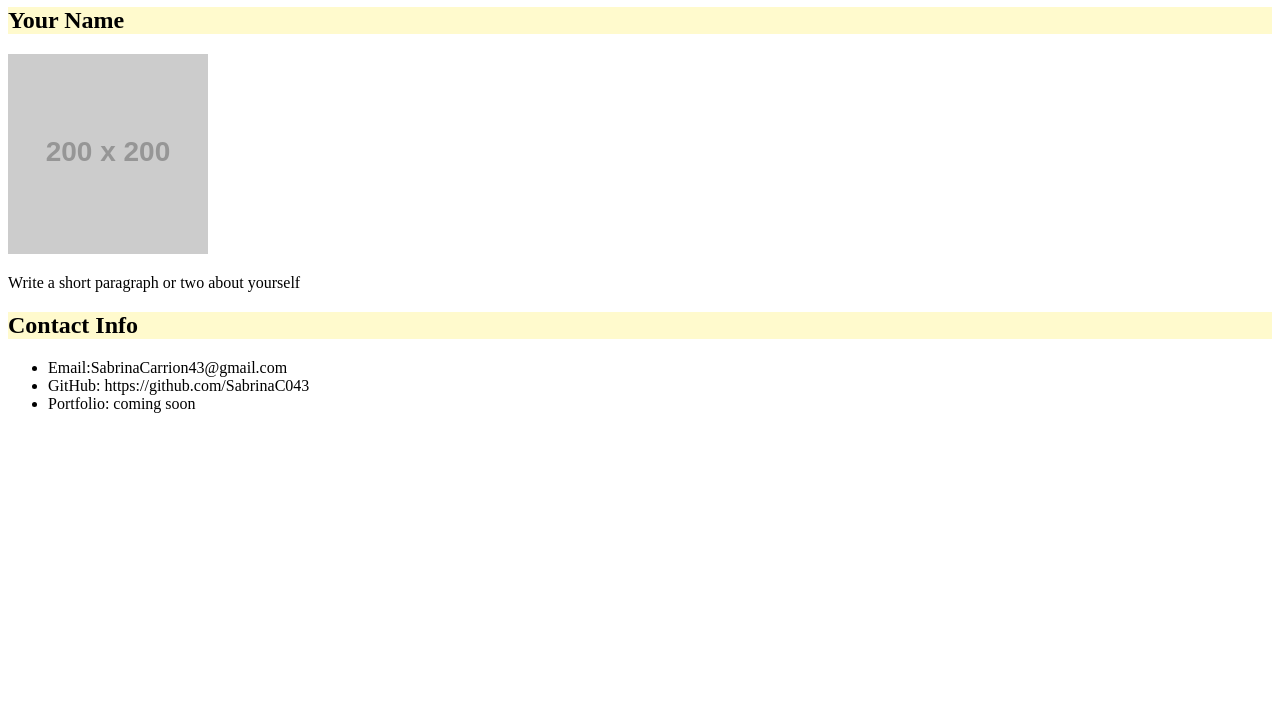
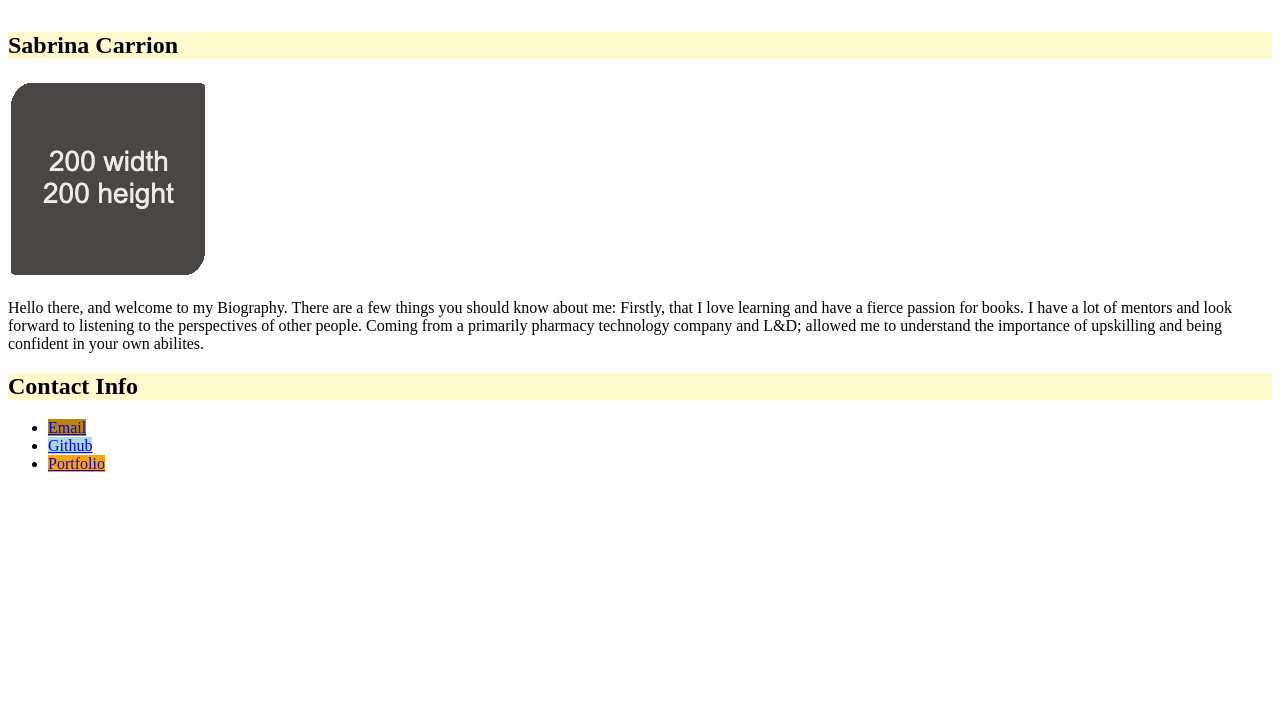
Before and after one commit to SabrinaC043/01-class-repo-activities, a plain HTML site: page 01-Activities/08-Stu_Attributes/Unsolved/index.html in a window 1280 px wide. Shown: the part 73-800 px from the top of the page. Drawn offline with Linux system fonts and the light colour scheme; placeholder pictures from the web are drawn by us.

Commit message:
fixing background img to lemon

```diff
--- a/01-Activities/08-Stu_Attributes/Unsolved/assets/css/style.css
+++ b/01-Activities/08-Stu_Attributes/Unsolved/assets/css/style.css
@@ -1,19 +1,48 @@
+* { box-sizing:border-box;
+
+}
+
+
+.title {
+  color: darkblue;
+
+}
+
 .lesson {
   background-color: lemonchiffon;
 }
 
-.title {
-  color: darkblue;
+.h2 {
+   color: #ffffff;
+  background-color:lemonchiffon;
 }
 
-#email {
-  background-color: goldenrod;
+.h2 img {
+   background-color: lemonchiffon;
+ }
+
+ p {
+  text-align: left;
+ }
+
+.lesson h1 {  display:flexbox;
+  color:darkblue;
+}
+.email  {
+
+  background-color: darkgoldenrod;
+  height:10px;
+  width:100%;
 }
 
-#github {
-  background-color: lightsteelblue;
+ .github  {
+  background-color:lightblue;
+  height:10px;
+  width:100%;
 }
 
-#portfolio {
-  background-color: darkorange;
+.portfolio  {
+  background-color: orange;
+  height:10px;
+  width:100%;
 }
--- a/01-Activities/08-Stu_Attributes/Unsolved/index.html
+++ b/01-Activities/08-Stu_Attributes/Unsolved/index.html
@@ -2,31 +2,46 @@
 <html lang="en-US">
   <head>
     <meta charset="UTF-8" />
-    <title>Student Bio With Attributes</title>
-    <!-- Link to stylesheet using rel and href attributes -->
-    <link rel="stylesheet" href="./assets/css/style.css" />
+    <title>Student Bio </title>
+    <link rel= "stylesheet" href= "./assets/css/style.css"/>
+
   </head>
 
   <body>
+    <section>
     <header>
-      <h1 class="title">Student Bio</h1>
+      <h1 class="lesson">Student Bio</h1>
+
     </header>
-    <!-- TODO: add class attribute  -->
+    </section>
+
+    <br>
     <section>
-      <h2 class="lesson">Your Name</h2>
-      <!-- TODO: modify img attributes -->
-      <img src="https://via.placeholder.com/200" alt="Your Name" />
-      <p>Write a short paragraph or two about yourself</p>
+      <h2 class="lesson">Sabrina Carrion</h2>
+      <img rel="https://via.placeholder.com/200" src="./assets/images/image-1.jpg"
+      alt= "placeholder image"/>
+      <p> Hello there, and welcome to my Biography.
+          There are a few things you should know about me:
+          Firstly, that I love learning and have a fierce passion for books.
+          I have a lot of mentors and look forward to listening to the perspectives of other people.
+          Coming from a primarily pharmacy technology company and L&D;
+          allowed me to understand the importance of upskilling and being confident in your own abilites.
+
+      </p>
     </section>
-    <!-- TODO: add class attribute -->
+
     <section>
-      <h2 class="lesson">Contact Info</h2>
-      <ul>
-          <li> Email:SabrinaCarrion43@gmail.com</li>
-          <li> GitHub: https://github.com/SabrinaC043 </li>
-          <li> Portfolio: coming soon </li>
+      <h1 class="lesson">Contact Info</h1>
+        <ul>
+          <li>
+            <a class="email" href="mailto:SabrinaCarrion43@gmail.com">Email</li></a>
+          <li>
+            <a class ="github" href="http://github.com/SabrinaC043">Github</li></a>
+          <li>
+            <a class="portfolio" href="https://www.portfolio.com>">Portfolio</li></a>
 
-      </ul>
+         </li>
+       </ul>
     </section>
   </body>
 </html>
```
